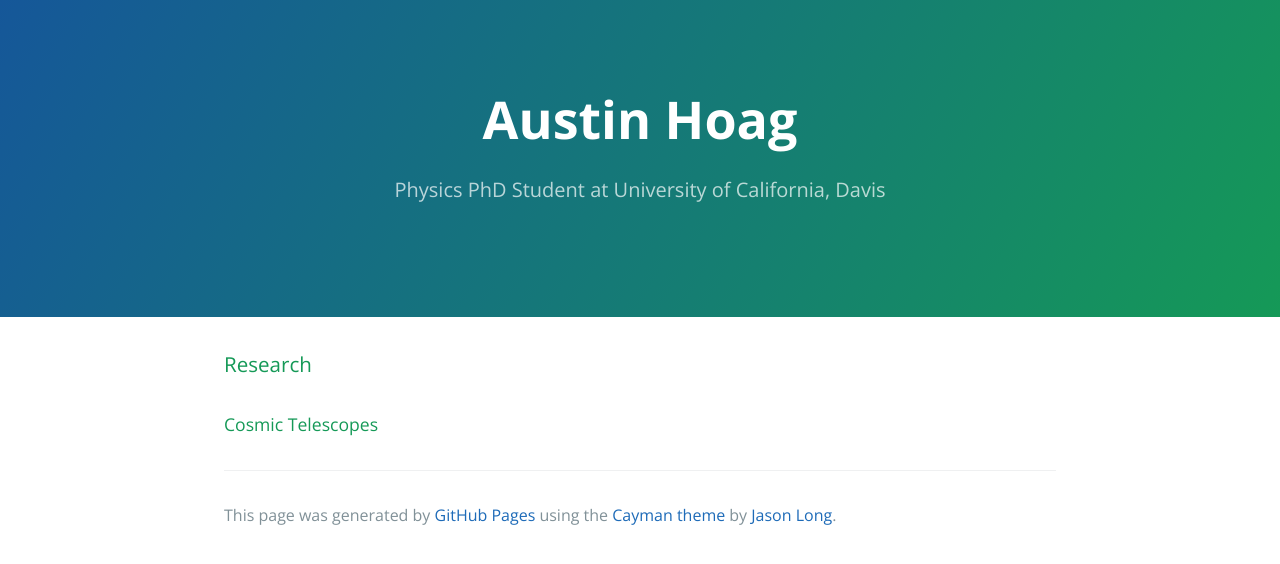
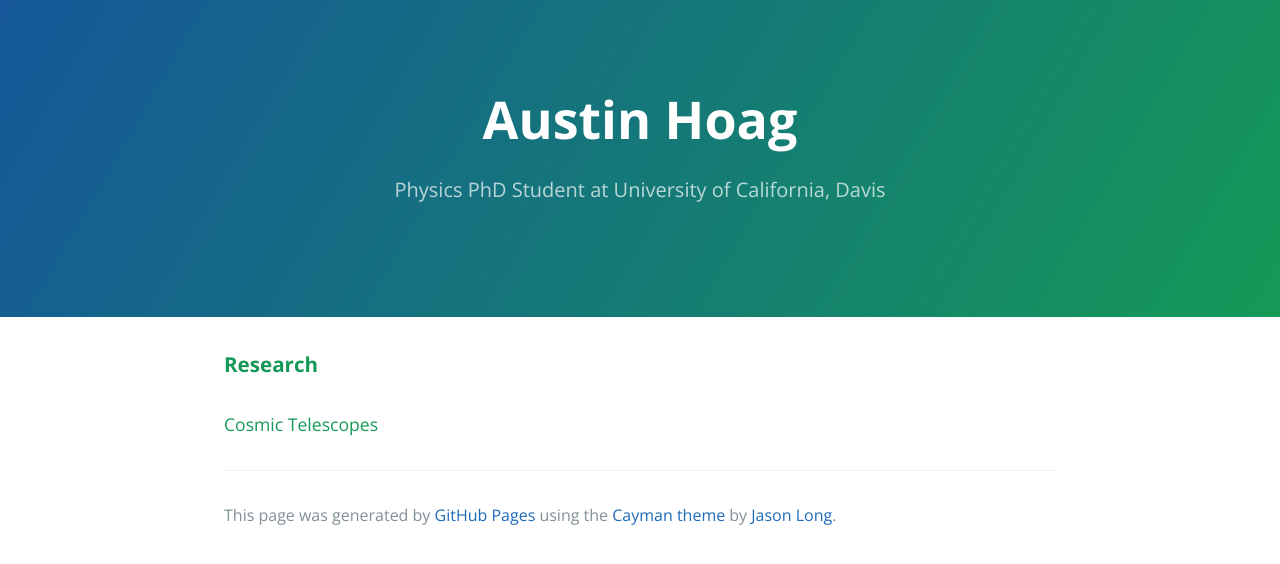
Before and after one commit to athoag/athoag.github.io, a plain HTML site: page Research.html in a window 1280 px wide. Drawn offline with nearby package versions, Linux system fonts and the light colour scheme.

Commit message:
Update research

```diff
--- a/Research.html
+++ b/Research.html
@@ -17,7 +17,7 @@
 
     <section class="main-content">
 
-      <h3 class="anchor"> Research </h3>
+      <h3 class="anchor"> <b> Research </b> </h3>
 
       <h4> <a id="Cosmic-telescopes" class="anchor" href="#Cosmic-telescopes" aria-hidden="true"><span aria-hidden="true" class="octicon octicon-link"></span></a>Cosmic Telescopes</h4>
 
```
